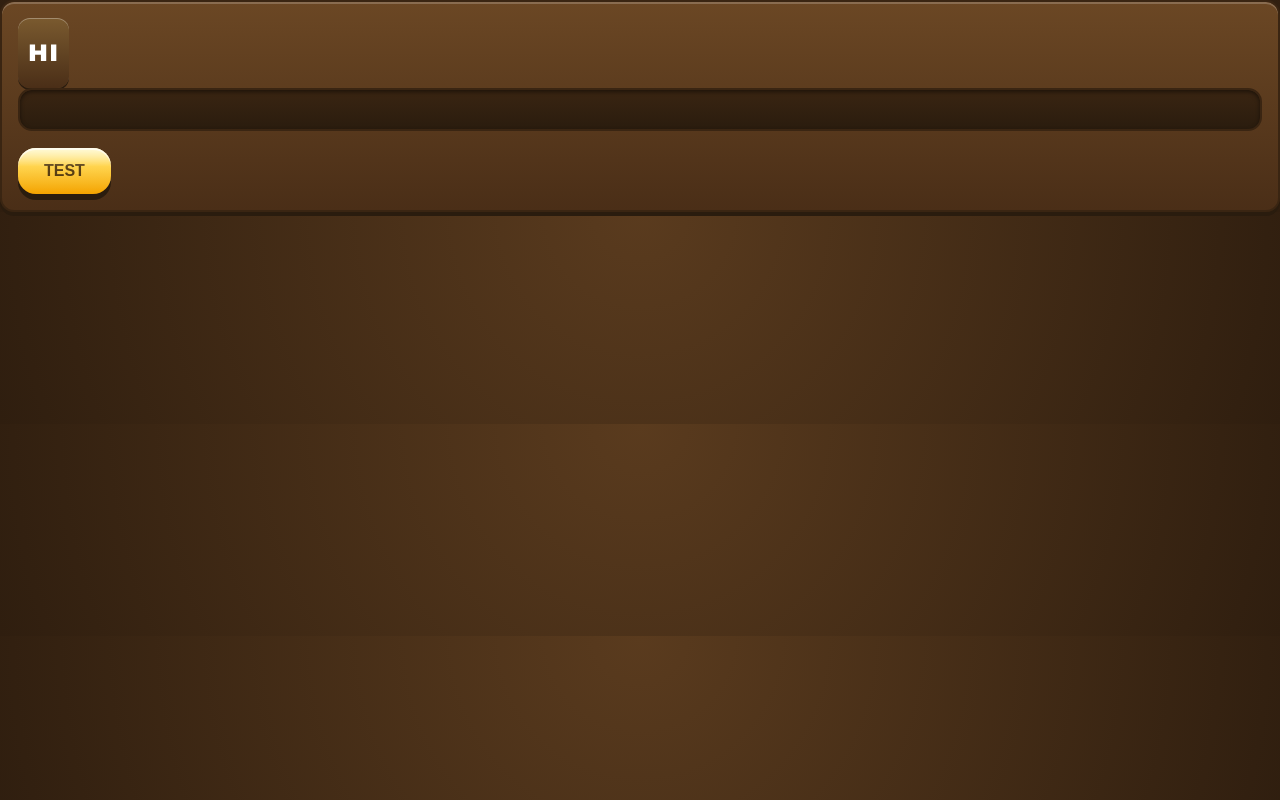
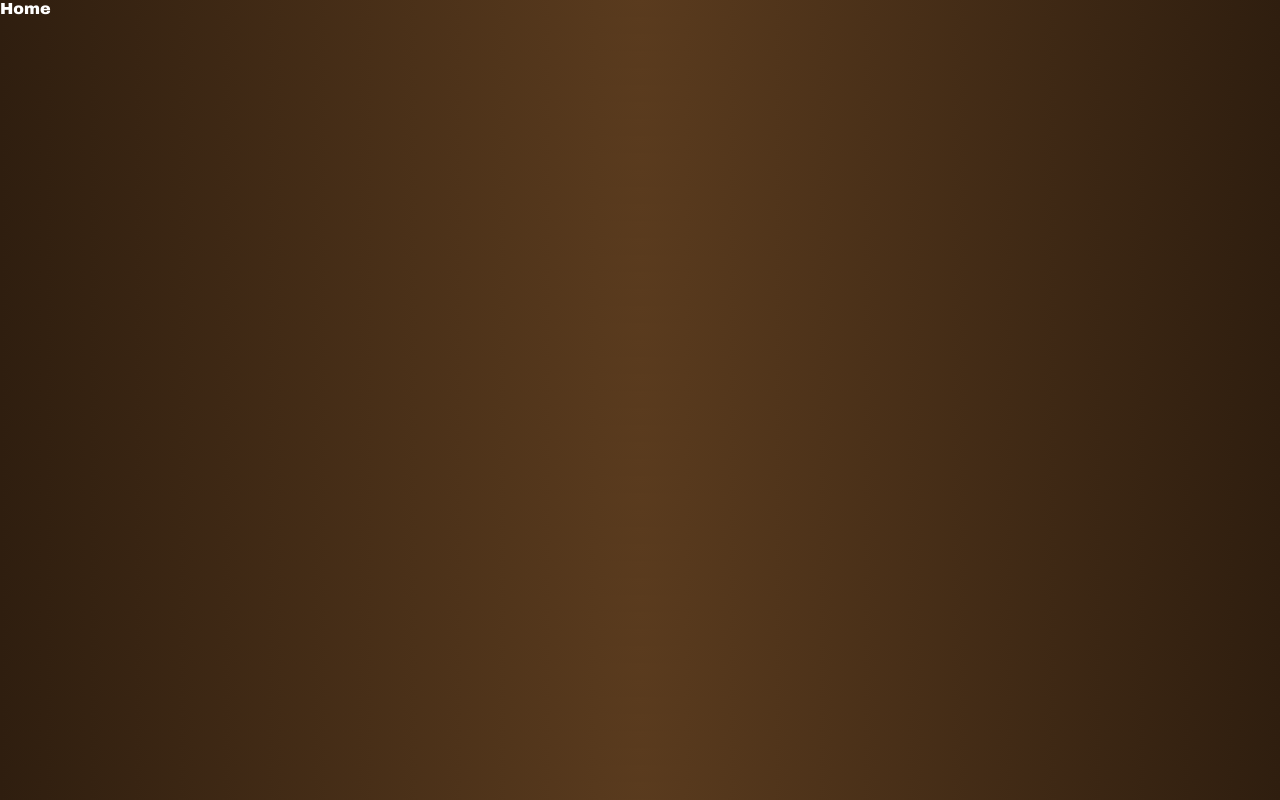
Before and after one commit to Lor-Web/lor-games-frontend, a React (Vite) app: page / in a window 1280 px wide. Built offline with nearby package versions, Linux system fonts and the light colour scheme.

Commit message:
add router

```diff
--- a/package.json
+++ b/package.json
@@ -11,7 +11,8 @@
   "dependencies": {
     "clsx": "^2.1.1",
     "react": "^19.2.4",
-    "react-dom": "^19.2.4"
+    "react-dom": "^19.2.4",
+    "react-router": "^7.14.1"
   },
   "devDependencies": {
     "@biomejs/biome": "2.4.12",
--- a/src/App.tsx
+++ b/src/App.tsx
@@ -1,23 +1,16 @@
 import type React from "react";
-import Badge from "./components/Badge";
-import Button from "./components/Button";
-import Card from "./components/Card";
-import Input from "./components/Input";
+import { createBrowserRouter, RouterProvider } from "react-router";
+import Home from "./pages/Home";
+
+const router = createBrowserRouter([
+	{
+		index: true,
+		element: <Home />,
+	},
+]);
 
 const App: React.FC = () => {
-	return (
-		<div>
-			<Card>
-				<Badge>
-					<h1>hi</h1>
-				</Badge>
-				<Input />
-				<br />
-				<br />
-				<Button>TEST</Button>
-			</Card>
-		</div>
-	);
+	return <RouterProvider router={router} />;
 };
 
 export default App;
--- /dev/null
+++ b/src/pages/Home/Home.tsx
@@ -0,0 +1,7 @@
+import type React from "react";
+
+const Home: React.FC = () => {
+	return <>Home</>;
+};
+
+export default Home;
--- /dev/null
+++ b/src/pages/Home/index.ts
@@ -0,0 +1 @@
+export { default } from "./Home";
```
Also changed, not shown: 1 other file (tests, documents, lock files or other folders).
